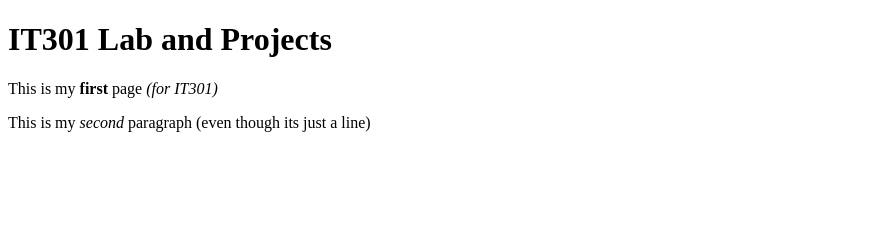
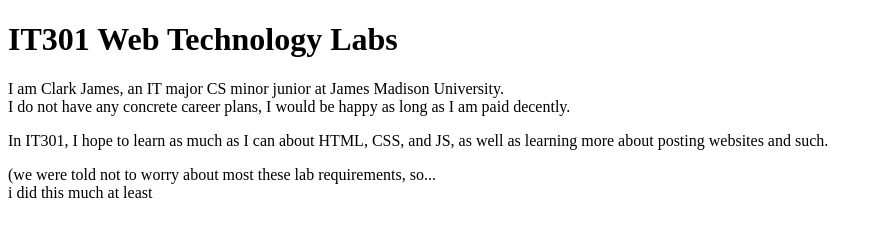
Before and after one commit to jamesct-05/IT301_Labs_Projects, a plain HTML site: page index.html in a window 1280 px wide. Shown: the whole page, without its empty margins (0-883 px from the left). Drawn offline with Linux system fonts and the light colour scheme.

Commit message:
Revise heading and enhance content in index.html
Updated the main heading and added personal information about the author along with a new paragraph about learning goals in IT301.

```diff
--- a/index.html
+++ b/index.html
@@ -7,10 +7,11 @@
 </head>
 <body>
     <heading>
-        <h1>IT301 Lab and Projects</h1>
+        <h1>IT301 Web Technology Labs</h1>
     </heading>
     <!-- Wow such a cool comment -->
-    <p>This is my<strong> first</strong> page <em>(for IT301)</em></p>
-    <p>This is my <em>second</em> paragraph (even though its just a line)</p>
+    <p>I am Clark James, an IT major CS minor junior at James Madison University. <br> I do not have any concrete career plans, I would be happy as long as I am paid decently. </p>
+    <p>In IT301, I hope to learn as much as I can about HTML, CSS, and JS, as well as learning more about posting websites and such. </p>
+    <p>(we were told not to worry about most these lab requirements, so... <br>i did this much at least</p>
 </body>
 </html>
```
